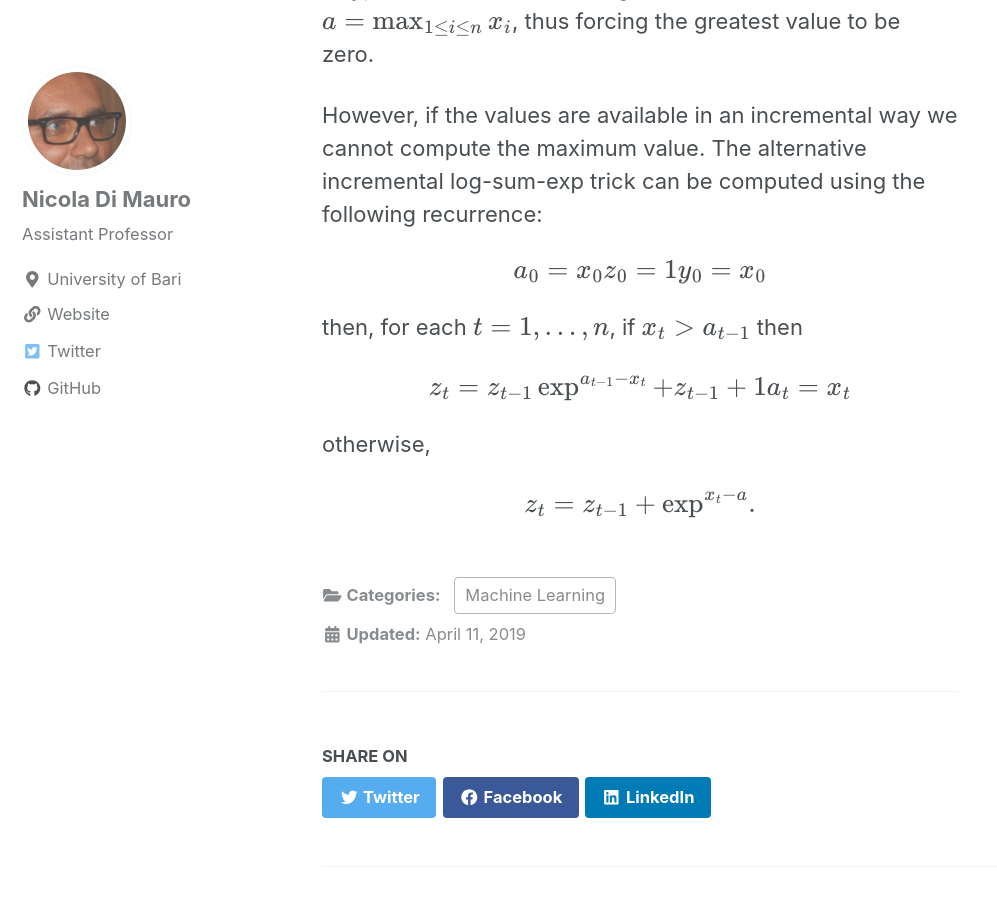
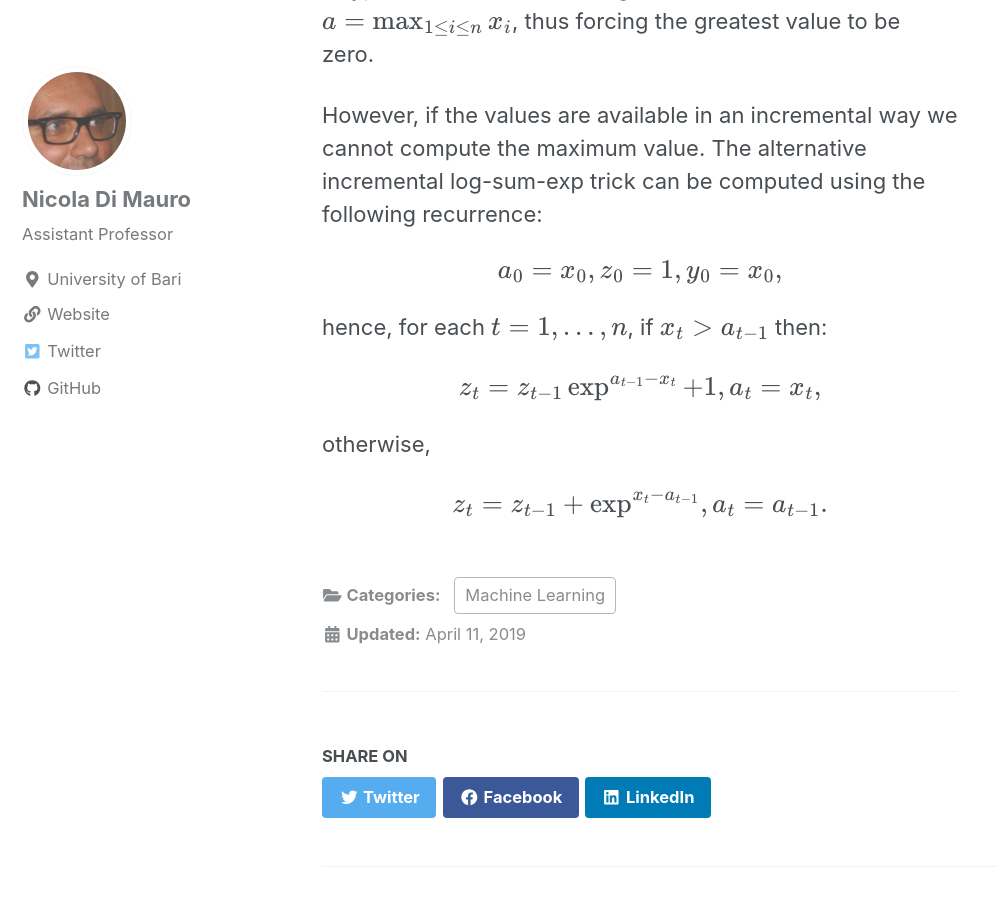
Before and after one commit to nicoladimauro/nicoladimauro.github.io, a Jekyll site: the page built from _posts/2019-04-11-ilse.md, in a window 1280 px wide and 900 px high, scrolled down 691 px. Shown: the whole window, without its empty margins (0-997 px from the left). Built offline with Jekyll 4.4.1, drawn with Linux system fonts in a browser that asks for light colours; cached includes are drawn as plain includes; nearby versions of some CDN libraries; formulas are drawn with MathJax 3.

Commit message:
Update 2019-04-11-ilse.md

```diff
--- a/_posts/2019-04-11-ilse.md
+++ b/_posts/2019-04-11-ilse.md
@@ -17,12 +17,12 @@ A typical value for $$a$$ is setting it to the maximum, $$a = \max_{1\leq i \leq
 
 However, if the values are available in an incremental way we cannot compute the maximum value. The alternative incremental log-sum-exp trick can be computed using the following recurrence:
 
-$$a_0 = x_0 \\ z_0 = 1 \\ y_0 = x_0$$
+$$a_0 = x_0, \\ z_0 = 1, \\ y_0 = x_0,$$
 
-then, for each $$t=1,\ldots, n$$, if $$x_t > a_{t-1}$$ then
+hence, for each $$t=1,\ldots, n$$, if $$x_t > a_{t-1}$$ then:
 
-$$z_t = z_{t-1} \exp^{a_{t-1} - x_t} + z_{t-1} +  1 \\ a_t = x_t$$
+$$z_t = z_{t-1} \exp^{a_{t-1} - x_t} +  1, \\ a_t = x_t,$$
 
 otherwise,
 
-$$z_t = z_{t-1} +  \exp^{x_t - a}.$$
+$$z_t = z_{t-1} +  \exp^{x_t - a_{t-1}}, \\ a_t = a_{t-1}.$$
```
